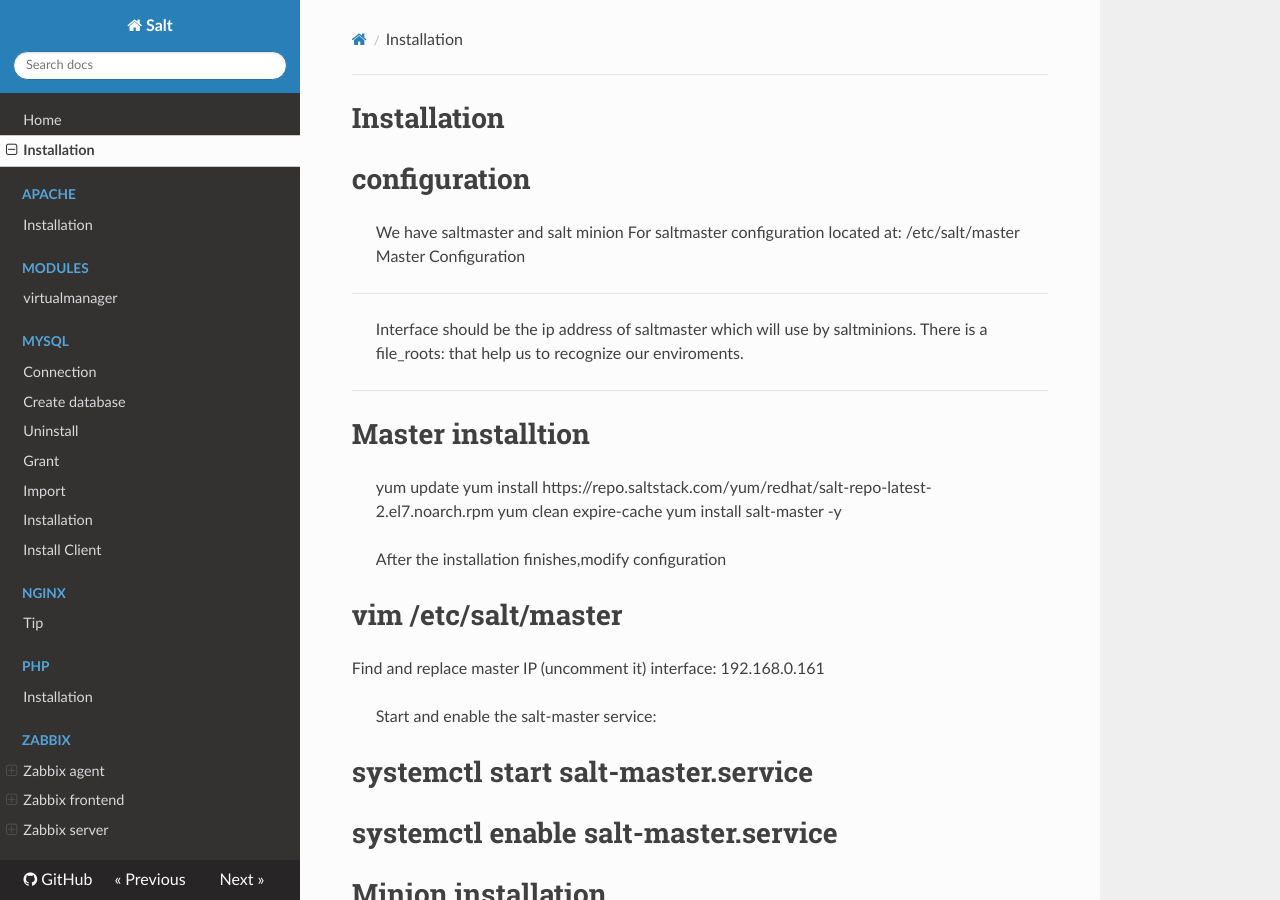
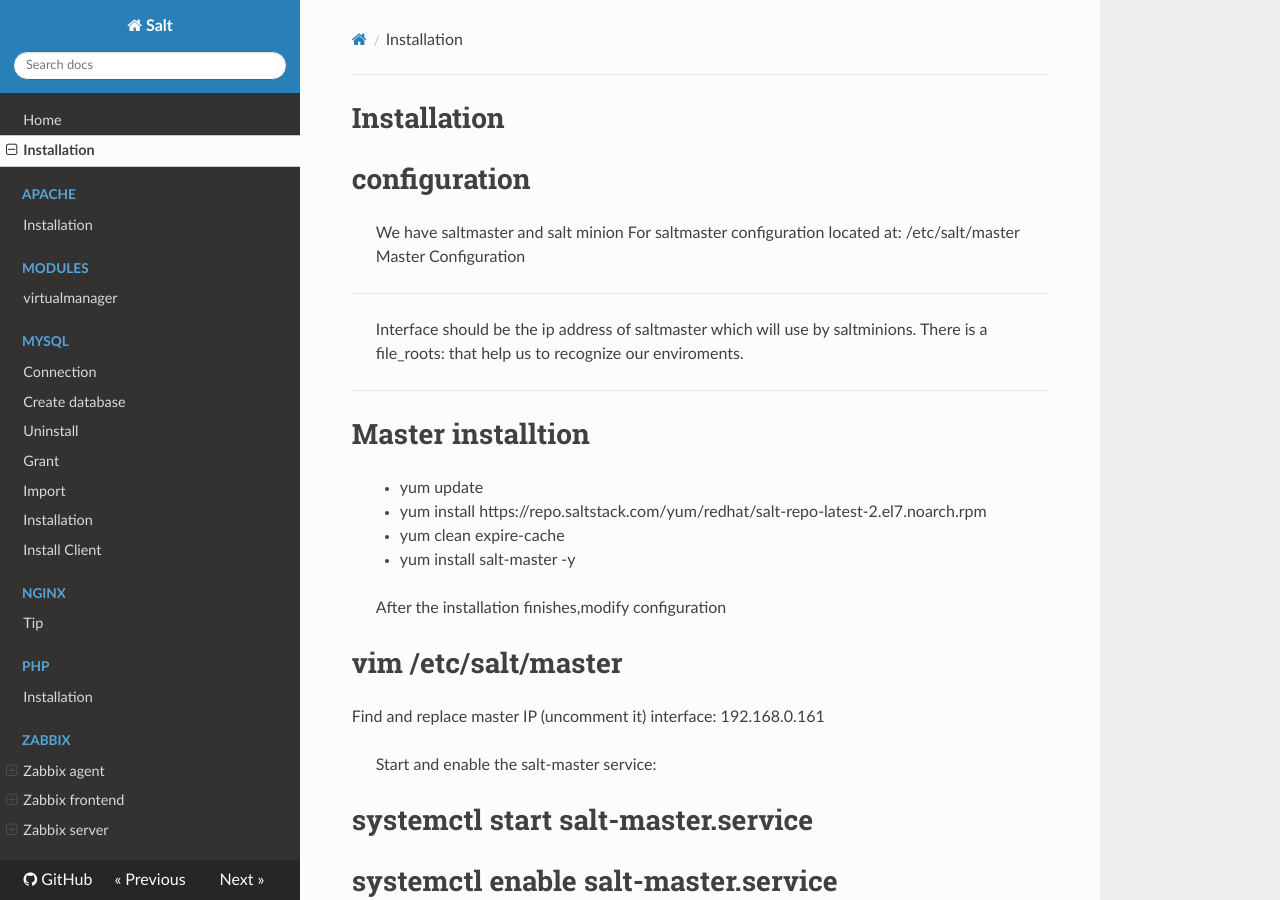
Before and after one commit to waterlili/SweatSalt, an MkDocs documentation site: the page built from docs/SaltStack.md, in a window 1280 px wide and 900 px high. Built offline with MkDocs 1.6.1, drawn with Linux system fonts in a browser that asks for light colours; nearby versions of some CDN libraries.

```diff
--- a/docs/SaltStack.md
+++ b/docs/SaltStack.md
@@ -12,10 +12,10 @@ Master Configuration
 ---
 # Master installtion
 >
-> yum update
-> yum install https://repo.saltstack.com/yum/redhat/salt-repo-latest-2.el7.noarch.rpm
-> yum clean expire-cache
-> yum install salt-master -y
+* yum update
+* yum install https://repo.saltstack.com/yum/redhat/salt-repo-latest-2.el7.noarch.rpm
+* yum clean expire-cache
+* yum install salt-master -y
 
 >After the installation finishes,modify configuration
 # vim /etc/salt/master
```
